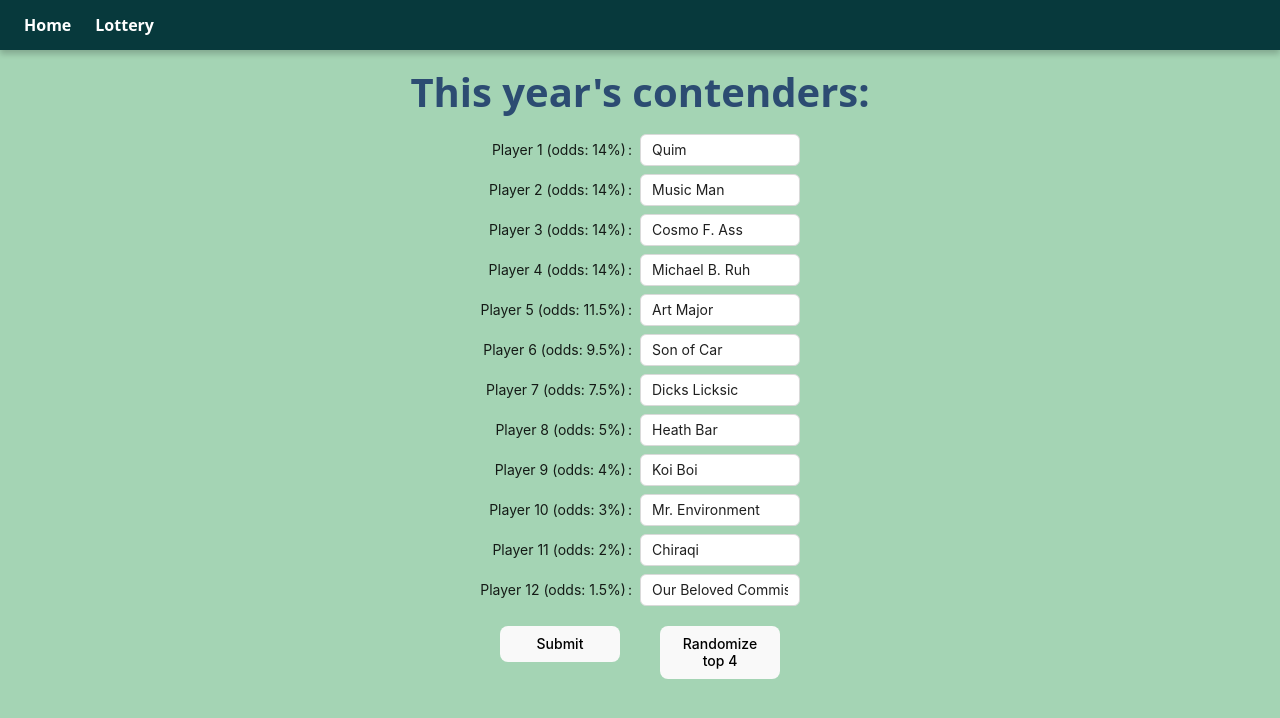
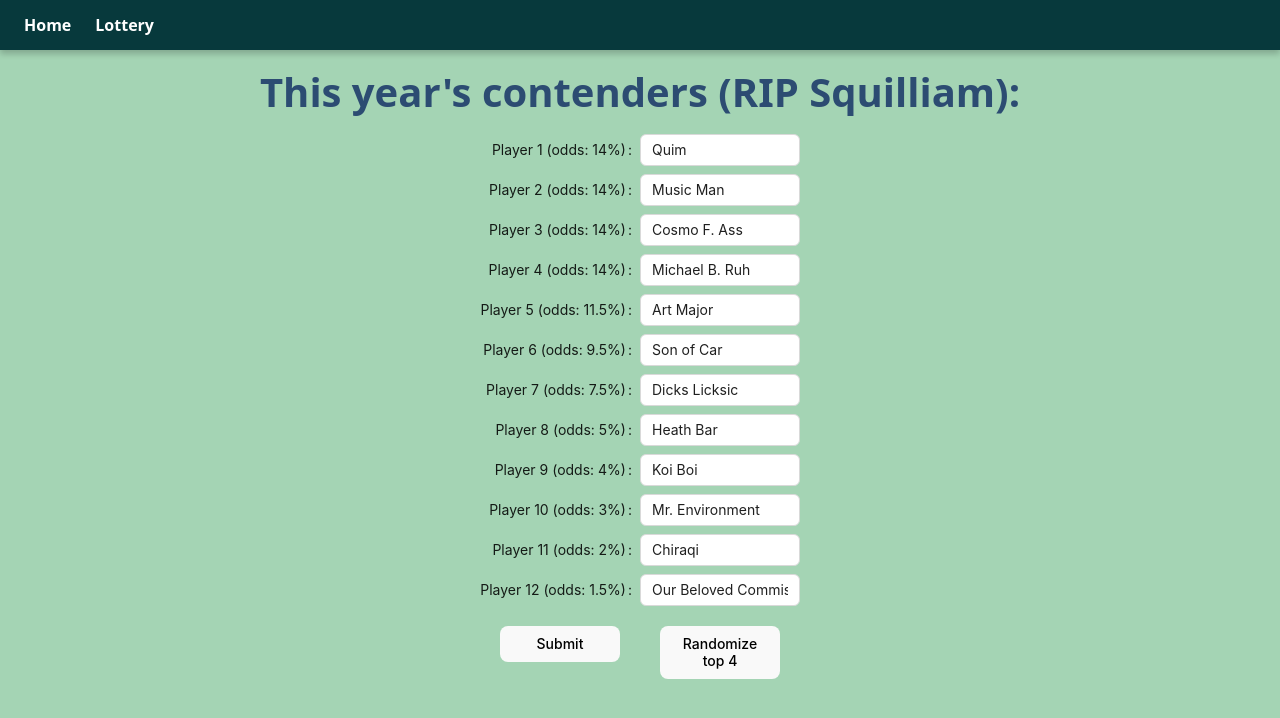
Before and after one commit to NoahG303/GardnerGamesV2, a React (Vite) app in the folder frontend/: page /GardnerGamesV2/lottery in a window 1280 px wide. Both pictures are taken after a click on the button "Click here to begin". Shown: the top 718 px of the page. Built offline with nearby package versions, Linux system fonts and the light colour scheme.

Commit message:
Update Lottery.tsx

```diff
--- a/frontend/src/pages/Lottery.tsx
+++ b/frontend/src/pages/Lottery.tsx
@@ -129,11 +129,11 @@ const Lottery = () => {
     <>
       <div className="main-page">
         {status === "PRE" && (<div className="lottery-stage">
-          <h1 className="page-header">Welcome to the Armchair Analysts 2025-26 season draft lottery</h1>
+          <h1 className="page-header">Welcome to the Armchair Analysts 2026-27 season draft lottery</h1>
           <button onClick={startLottery}>Click here to begin</button>
         </div>)}
         {status === "IP" && <div className="lottery-stage">
-          <h1 className="page-header">This year's contenders:</h1>
+          <h1 className="page-header">This year's contenders (RIP Squilliam):</h1>
           <div className="lottery-form">
             <Form
               form={form}
```
